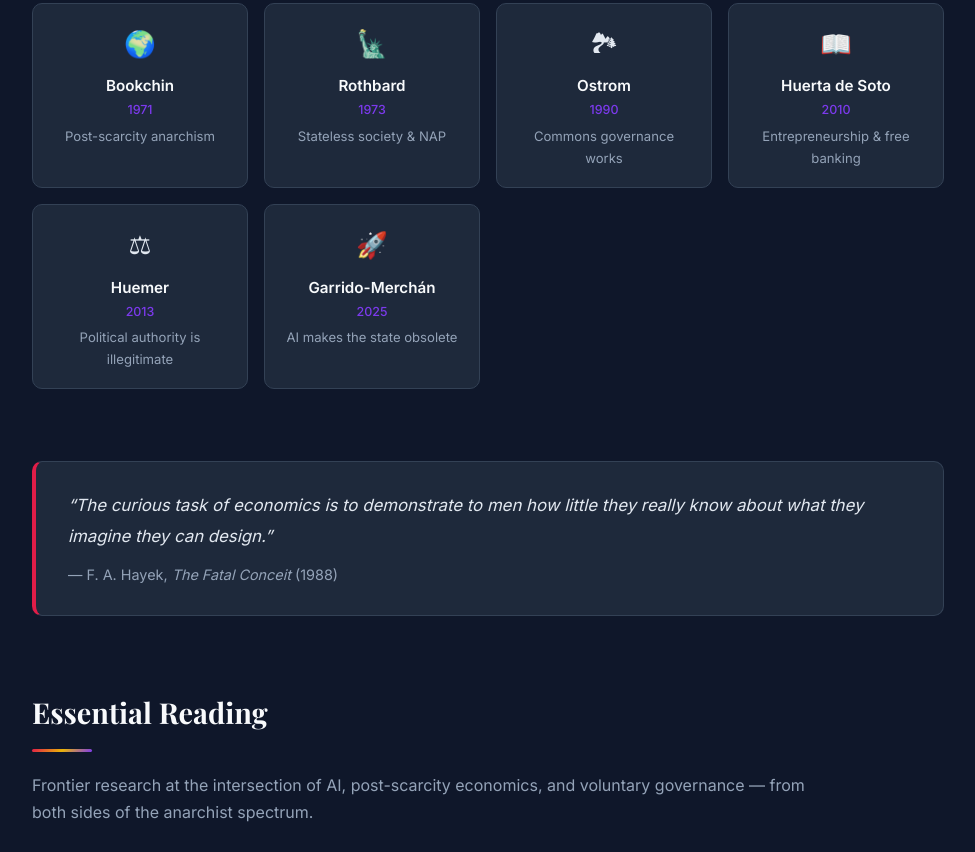
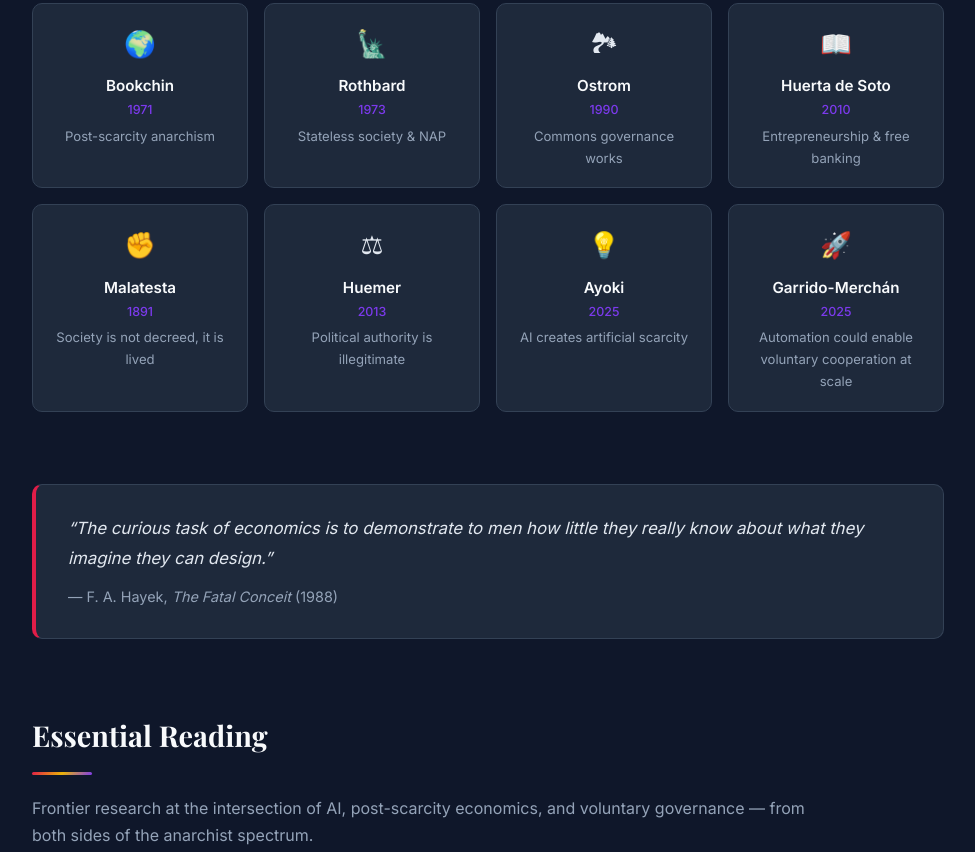
Before and after one commit to EduardoGarrido90/eduardogarrido90.github.io, a plain HTML site: page techno-anarchism.html in a window 1280 px wide. Shown: the part 3100-3952 px from the top of the page, without its empty margins (152-1127 px from the left). Drawn offline with nearby package versions, Linux system fonts and the light colour scheme.

Commit message:
techarch

```diff
--- a/techno-anarchism.html
+++ b/techno-anarchism.html
@@ -572,16 +572,28 @@
           <div class="idea">Entrepreneurship &amp; free banking</div>
         </div>
         <div class="thinker">
+          <span class="emoji">&#x270A;</span>
+          <div class="name">Malatesta</div>
+          <div class="year">1891</div>
+          <div class="idea">Society is not decreed, it is lived</div>
+        </div>
+        <div class="thinker">
           <span class="emoji">&#x2696;</span>
           <div class="name">Huemer</div>
           <div class="year">2013</div>
           <div class="idea">Political authority is illegitimate</div>
         </div>
         <div class="thinker">
+          <span class="emoji">&#x1F4A1;</span>
+          <div class="name">Ayoki</div>
+          <div class="year">2025</div>
+          <div class="idea">AI creates artificial scarcity</div>
+        </div>
+        <div class="thinker">
           <span class="emoji">&#x1F680;</span>
           <div class="name">Garrido-Merch&aacute;n</div>
           <div class="year">2025</div>
-          <div class="idea">AI makes the state obsolete</div>
+          <div class="idea">Automation could enable voluntary cooperation at scale</div>
         </div>
       </div>
     </section>
@@ -759,8 +771,8 @@
 
     <!-- ===== CTA ===== -->
     <div class="cta-box">
-      <h2>The Argument</h2>
-      <p>Huemer proves political authority is <strong>illegitimate</strong>. AI proves it is <strong>obsolete</strong>. Together: the strongest case against the state ever constructed.</p>
+      <h2>The Convergence</h2>
+      <p>Philosophy shows political authority lacks legitimacy. Technology could make coercion unnecessary. When both lines of argument meet, a new horizon opens for <strong>voluntary cooperation at civilisational scale</strong>.</p>
       <div class="cta-links">
         <a href="https://scholar.google.es/citations?user=CjCcb90AAAAJ" class="btn-primary" target="_blank" rel="noopener">
           My Research
```
